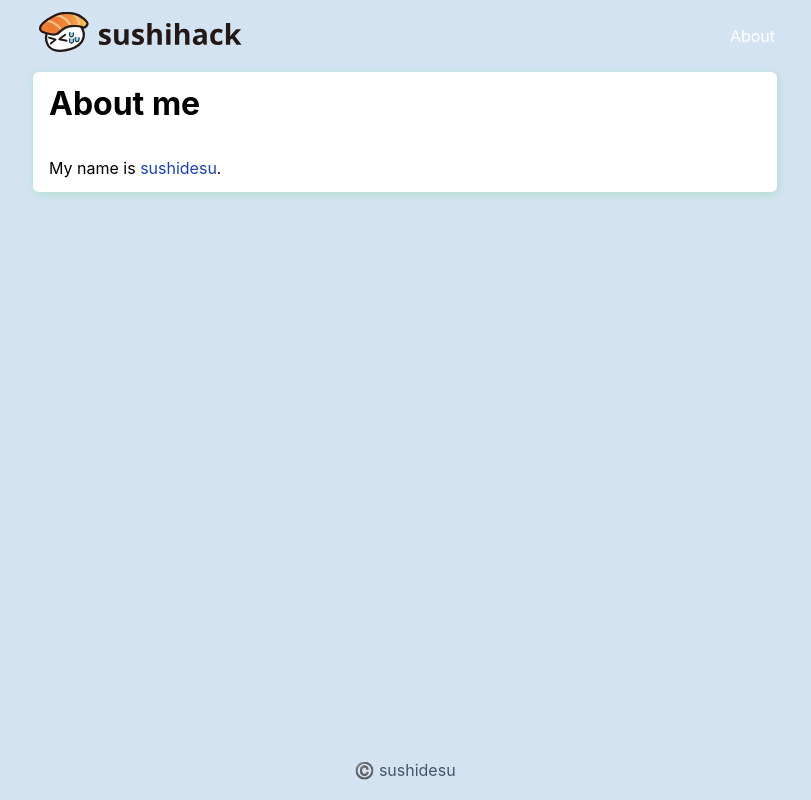
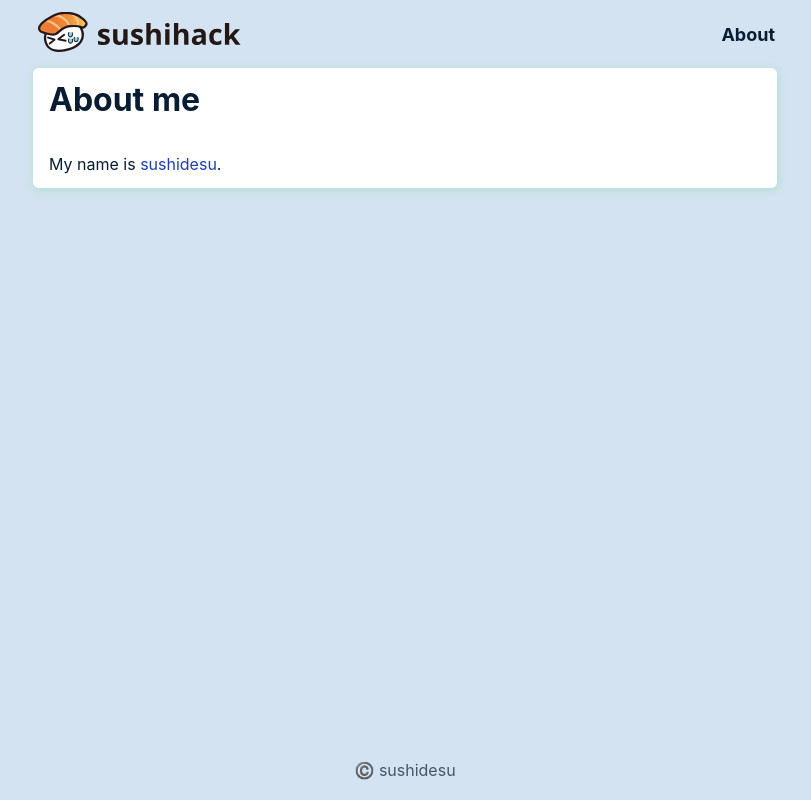
Before and after one commit to sushidesu/sushihack.com, a Next.js app: page /about in a window 1280 px wide. Shown: the whole page, without its empty margins (235-1046 px from the left). Built offline with nearby package versions, Linux system fonts and the light colour scheme.

Commit message:
fix styles

```diff
--- a/src/components/Header/Header.module.css
+++ b/src/components/Header/Header.module.css
@@ -10,13 +10,11 @@
 }
 
 .logo {
-  margin-left: 4px;
-  color: var(--color-white);
-  font-size: 1.5rem;
-  line-height: 2rem;
-  font-weight: 700;
+  margin-left: 3px;
 }
 
 .about {
-  color: var(--color-white);
+  color: var(--color-base);
+  font-weight: bold;
+  font-size: 18px;
 }
--- a/src/components/page/posts/ArticleCard/ArticleCard.module.css
+++ b/src/components/page/posts/ArticleCard/ArticleCard.module.css
@@ -18,6 +18,7 @@
 }
 
 .title {
+  color: var(--color-base);
   font-size: 1.25rem;
   line-height: 1.75rem;
   font-weight: 700;
--- a/src/styles/global.css
+++ b/src/styles/global.css
@@ -1,7 +1,7 @@
 /* reference: global CSS in https://zenn.dev */
 
 :root {
-  --color-base: #000;
+  --color-base: #081d31;
   --color-white: #fff;
   --color-sushi: #3ed1b9;
   --color-sushi-light: #7bdec1;
@@ -29,7 +29,7 @@ body {
     "Hiragino Kaku Gothic ProN", "Hiragino Sans", Meiryo, sans-serif;
 }
 
-*,:after,:before {
+*, :after, :before {
   box-sizing: inherit;
 }
 
@@ -39,14 +39,14 @@ a {
   color: inherit;
 }
 
-h1,h2,h3,h4,h5,h6 {
+h1, h2, h3, h4, h5, h6 {
   font-weight: 700;
   margin: 0;
   line-height: 1.5;
   outline: 0
 }
 
-ol,ul {
+ol, ul {
   margin: 0;
   padding: 0;
   list-style: none;
```
